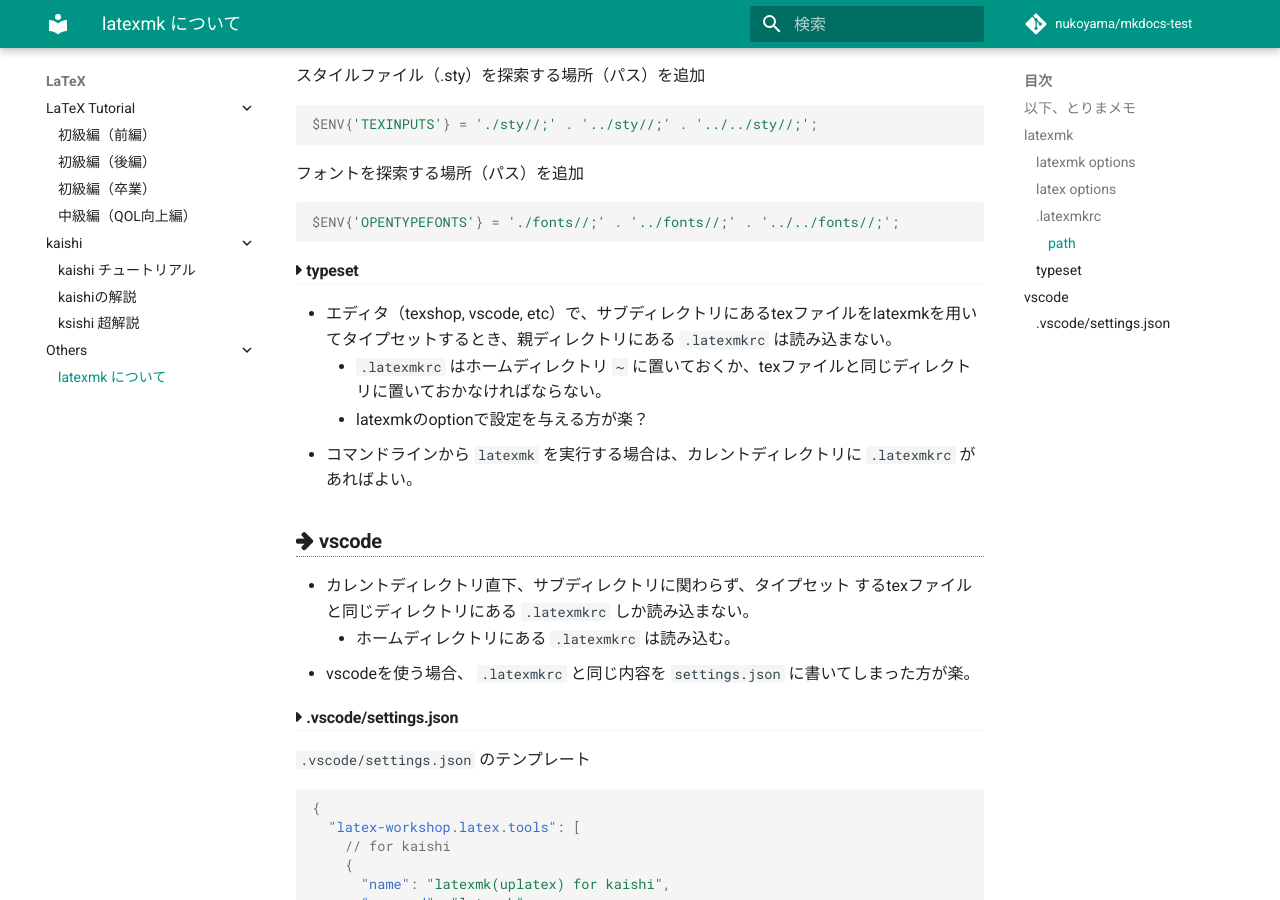
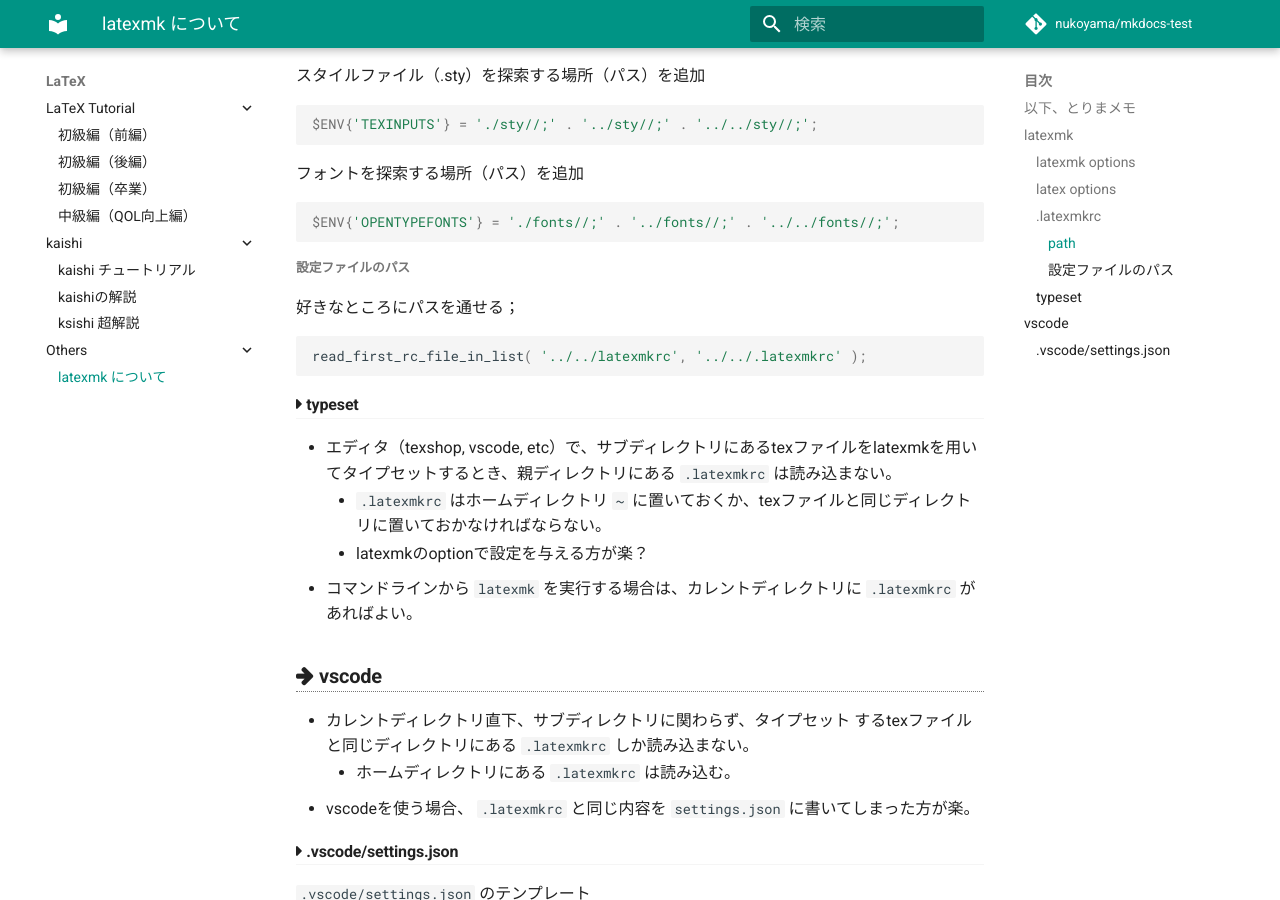
Before and after one commit to znuko/nukodocs, an MkDocs documentation site: the page built from docs/tex/latexmk.md, in a window 1280 px wide and 900 px high, scrolled down 1370 px. Built offline with MkDocs 1.6.1 and Material for MkDocs 9.7.7, drawn with Linux system fonts in a browser that asks for light colours; comment, search, counter and statistics services are not loaded.

Commit message:
Update latexmk.md

````diff
--- a/docs/tex/latexmk.md
+++ b/docs/tex/latexmk.md
@@ -51,6 +51,14 @@ $ENV{'TEXINPUTS'} = './sty//;' . '../sty//;' . '../../sty//;';
 フォントを探索する場所（パス）を追加
 ```perl
 $ENV{'OPENTYPEFONTS'} = './fonts//;' . '../fonts//;' . '../../fonts//;';
+```
+
+#### 設定ファイルのパス
+
+好きなところにパスを通せる；
+
+```perl
+read_first_rc_file_in_list( '../../latexmkrc', '../../.latexmkrc' );
 ```
 
 
````
